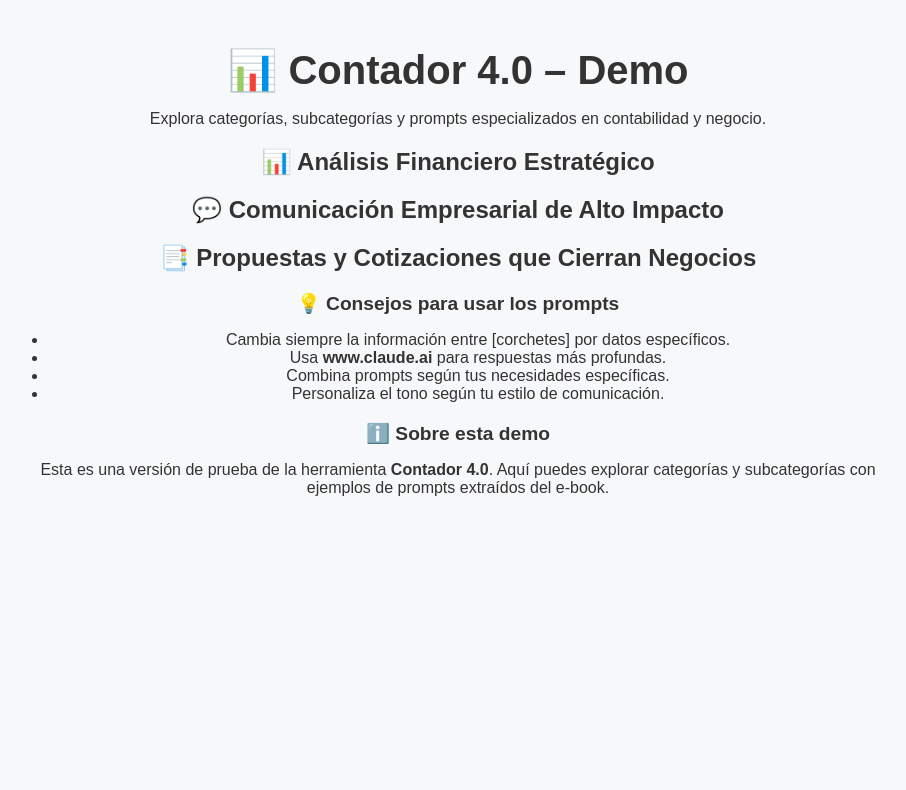
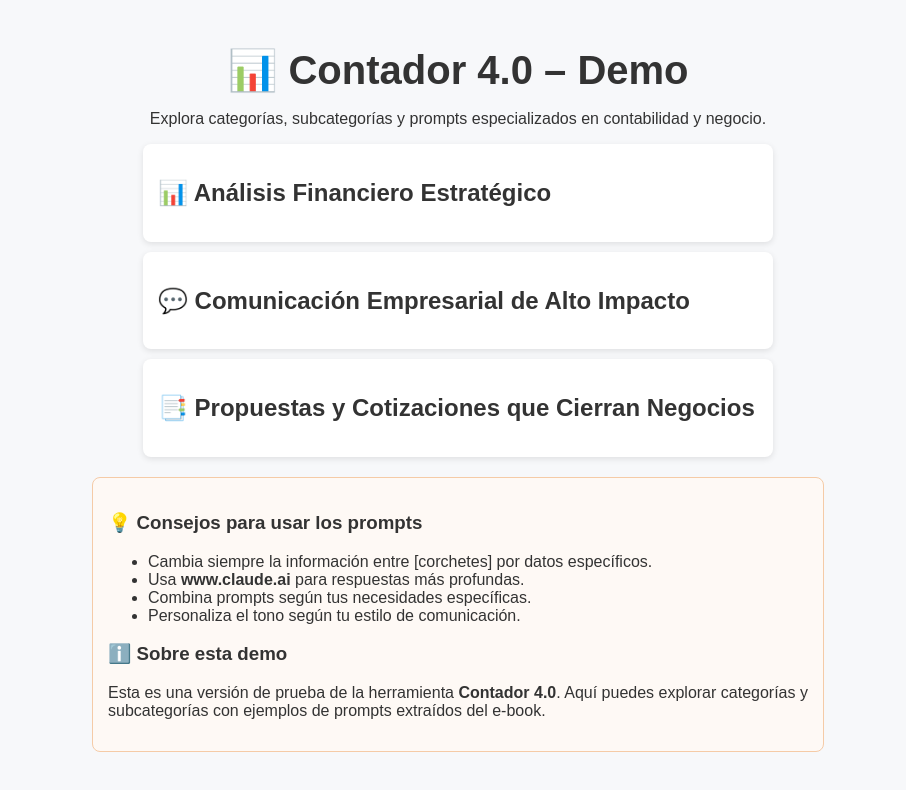
Before and after one commit to JairoAmaya/contador4-webapp-final, a React (Vite) app: page / in a window 1280 px wide. Shown: the top 790 px of the page, without its empty margins (182-1088 px from the left). Built offline with nearby package versions, Linux system fonts and the light colour scheme.

Commit message:
Update App.css

```diff
--- a/src/App.css
+++ b/src/App.css
@@ -1,109 +1,66 @@
-/* 🎨 Estilos globales */
-body {
+.App {
   font-family: Arial, sans-serif;
-  background-color: #f9fafb;
-  margin: 0;
-  padding: 0;
-  color: #333;
-}
-
-.App {
-  max-width: 900px;
-  margin: 0 auto;
   padding: 20px;
   text-align: center;
 }
 
-h1 {
-  font-size: 2rem;
+.card {
+  background: white;
+  border-radius: 8px;
+  padding: 15px;
+  margin: 10px auto;
+  box-shadow: 0 2px 6px rgba(0,0,0,0.1);
+  cursor: pointer;
+  max-width: 600px;
+  text-align: left;
+}
+
+.card:hover {
+  background: #f5f5f5;
+}
+
+.promptCard {
+  background: #fafafa;
+  border: 1px solid #ddd;
+  border-radius: 8px;
+  padding: 15px;
+  margin: 15px auto;
+  max-width: 700px;
+  text-align: left;
+}
+
+.promptText {
   margin-bottom: 10px;
 }
 
-h2 {
-  margin-top: 20px;
-  font-size: 1.5rem;
+.promptText.express {
+  font-style: italic;
+  color: #555;
 }
 
-h3 {
-  margin-bottom: 10px;
-  font-size: 1.2rem;
+.btn {
+  padding: 8px 12px;
+  border: none;
+  border-radius: 4px;
+  margin-right: 8px;
+  cursor: pointer;
+  color: white;
 }
 
-/* 🔙 Botón de volver */
-.back-button {
-  background: none;
-  border: none;
-  font-size: 1rem;
-  cursor: pointer;
-  color: #e67e22;
-  margin-bottom: 20px;
-}
-
-/* 📂 Tarjetas de categorías */
-.category-card,
-.subcategory-card {
-  background: #fff;
-  border: 1px solid #ddd;
-  padding: 15px;
-  margin: 10px 0;
-  border-radius: 10px;
-  cursor: pointer;
-  transition: 0.2s ease-in-out;
-  text-align: left;
-}
-
-.category-card:hover,
-.subcategory-card:hover {
-  background: #f1f1f1;
-}
-
-/* 📝 Tarjetas de prompts */
-.prompt-card {
-  background: #fff;
-  border: 1px solid #ddd;
-  padding: 20px;
-  margin: 15px 0;
-  border-radius: 12px;
-  text-align: left;
-  box-shadow: 0px 2px 6px rgba(0,0,0,0.05);
-}
-
-.prompt-card h3 {
-  margin-top: 0;
-  color: #222;
-}
-
-.copy-button {
-  background: #e67e22;
-  border: none;
-  color: white;
-  padding: 10px 15px;
-  margin: 5px 5px 0 0;
-  border-radius: 6px;
-  cursor: pointer;
-  transition: 0.2s ease-in-out;
-}
-
-.copy-button:hover {
+.btn-long {
   background: #d35400;
 }
 
-/* 📌 Bloques informativos */
-.info-block {
-  background: #fefefe;
-  border: 1px solid #ddd;
+.btn-express {
+  background: #27ae60;
+}
+
+.infoBox {
+  background: #fef9f5;
+  border: 1px solid #f5cba7;
+  border-radius: 8px;
   padding: 15px;
-  margin: 20px 0;
-  border-radius: 10px;
+  margin: 20px auto;
+  max-width: 700px;
   text-align: left;
 }
-
-.info-block.tips {
-  background: #fff9e6;
-  border-left: 5px solid #f39c12;
-}
-
-.info-block.demo {
-  background: #eaf4ff;
-  border-left: 5px solid #3498db;
-}
```
